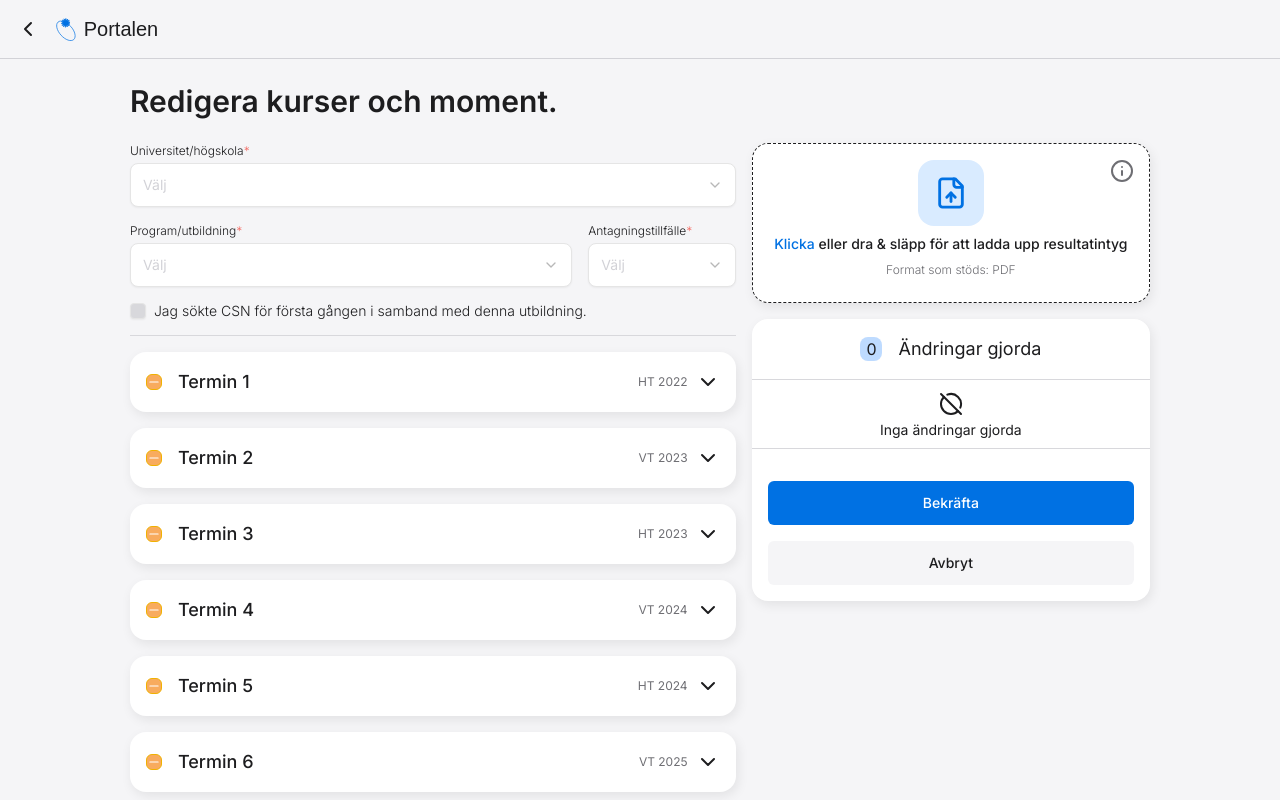
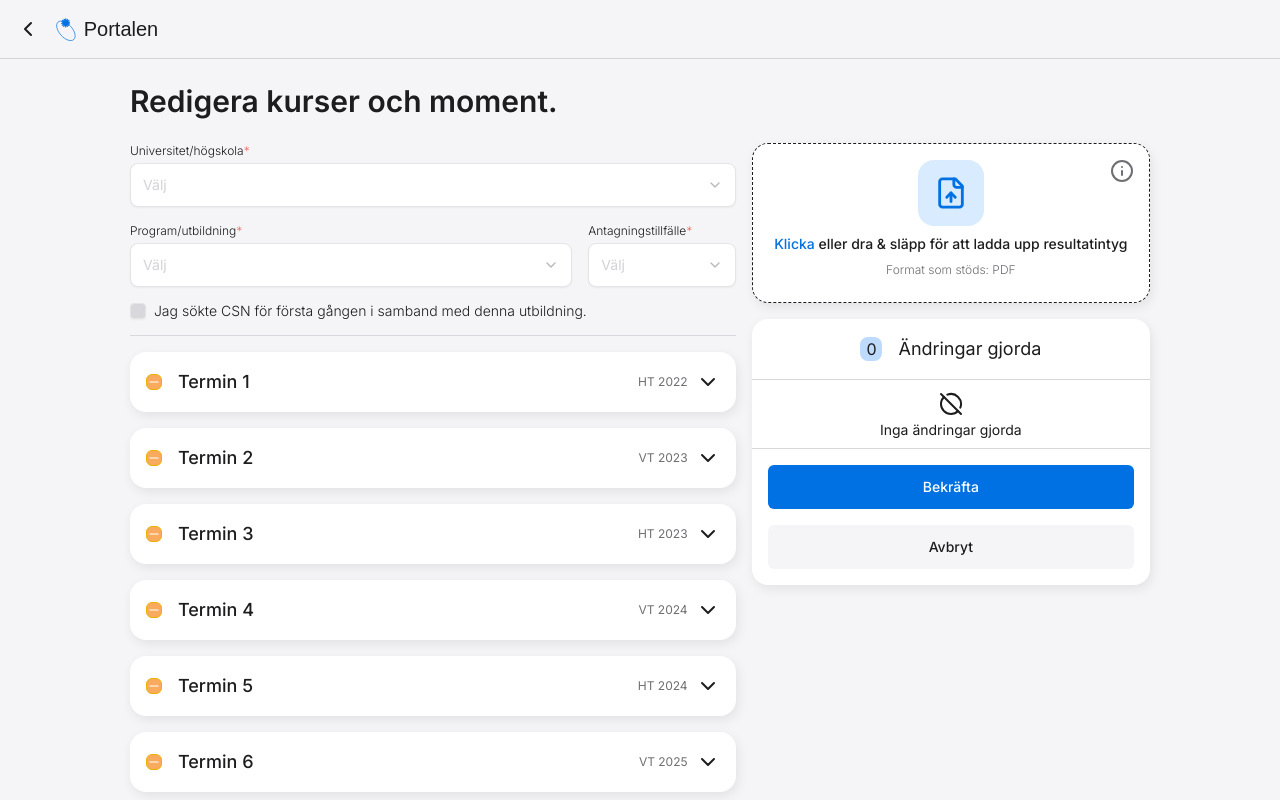
Before and after one commit to Djurson/studydash, a Next.js app: page /results in a window 1280 px wide. Shown: the top 800 px of the page. Built offline with nearby package versions, Linux system fonts and the light colour scheme; a web font is replaced by a local one.

Commit message:
fixed spacings in maping history

```diff
--- a/components/edit/changehistory.tsx
+++ b/components/edit/changehistory.tsx
@@ -12,7 +12,8 @@ export function ChangeHistory() {
   let plusHp = 0;
 
   const filteredStudies = new Map(
-    Array.from(studyResults.current.entries()).map(([courseCode, course]) => {
+    Array.from(studyResults.current.entries())
+      .map(([courseCode, course]) => {
         // Om kursen själv har ett giltigt betyg, behåll hela kursen
         if (course.grade !== "" && course.grade !== 0 && course.grade !== null && course.grade !== undefined && course.date) {
           return [courseCode, { ...course }];
@@ -21,9 +22,7 @@ export function ChangeHistory() {
         else {
           // Skapa en ny map med bara godkända examinationer
           const filteredExaminations = new Map(
-          Array.from(course.examinations.entries()).filter(([_, exam]) =>
-            exam.grade !== "" && exam.grade !== 0 && exam.grade !== null && exam.grade !== undefined && exam.date
-          )
+            Array.from(course.examinations.entries()).filter(([_, exam]) => exam.grade !== "" && exam.grade !== 0 && exam.grade !== null && exam.grade !== undefined && exam.date)
           );
 
           // Returnera kursen med filtrerade examinationer om det finns några
@@ -34,7 +33,8 @@ export function ChangeHistory() {
           // Returnera null om kursen inte har några godkända examinationer
           return null;
         }
-    }).filter(entry => entry !== null) as [string, Course][]
+      })
+      .filter((entry) => entry !== null) as [string, Course][]
   );
   return (
     <main className="flex flex-col bg-accent rounded-2xl shadow-[2px_4px_12px_0px_rgba(0,_0,_0,_0.08)] w-full max-h-[66.1vh]">
@@ -54,14 +54,17 @@ export function ChangeHistory() {
                   return [...course.examinations.entries()].map(([examcode, exam]) => {
                     plusHp += exam.hp;
                     return (
-                      <div className="flex gap-2 items-center" key={examcode}>
+                      <div className="flex flex-col gap-2 w-full" key={examcode}>
+                        <div className="flex gap-2 items-center">
                           <StatusSquare status="added" />
                           <p className="text-sm">
-                          {coursecode}/{exam.code}/{exam.name}
+                            {coursecode}/{exam.name} - {exam.code}
                           </p>
                         </div>
-                    )
-                  })
+                        <Separator />
+                      </div>
+                    );
+                  });
                 })}
             </div>
           </>
@@ -80,20 +83,22 @@ export function ChangeHistory() {
         )}
       </section>
       <Separator />
-      <footer className="flex flex-col p-4 gap-4">
+      <footer className="flex flex-col p-4 ">
         <div className="flex flex-col gap-2">
           {/*Denna div ska dyka upp om ändringar gjorts*/}
           {filteredStudies.size !== 0 && (
-            <div className="flex justify-between text-sm ">
+            <div className="flex justify-between text-sm pb-4">
               <p>Tillagt:</p>
               <p className="text-green-900">+{plusHp} hp</p>
             </div>
           )}
         </div>
+        <div className="flex flex-col gap-4">
           <button type="button" disabled className="w-full px-4 py-3 bg-blue-900 text-white rounded-sm font-medium text-sm cursor-pointer disabled:cursor-not-allowed">
             Bekräfta
           </button>
           <button className="w-full px-4 py-3 bg-background hover:bg-highlight-2 hover:text-red-900 font-medium rounded-sm text-sm cursor-pointer">Avbryt</button>
+        </div>
       </footer>
     </main>
   );
```
Lines whose indentation alone changed are shown as unchanged.
